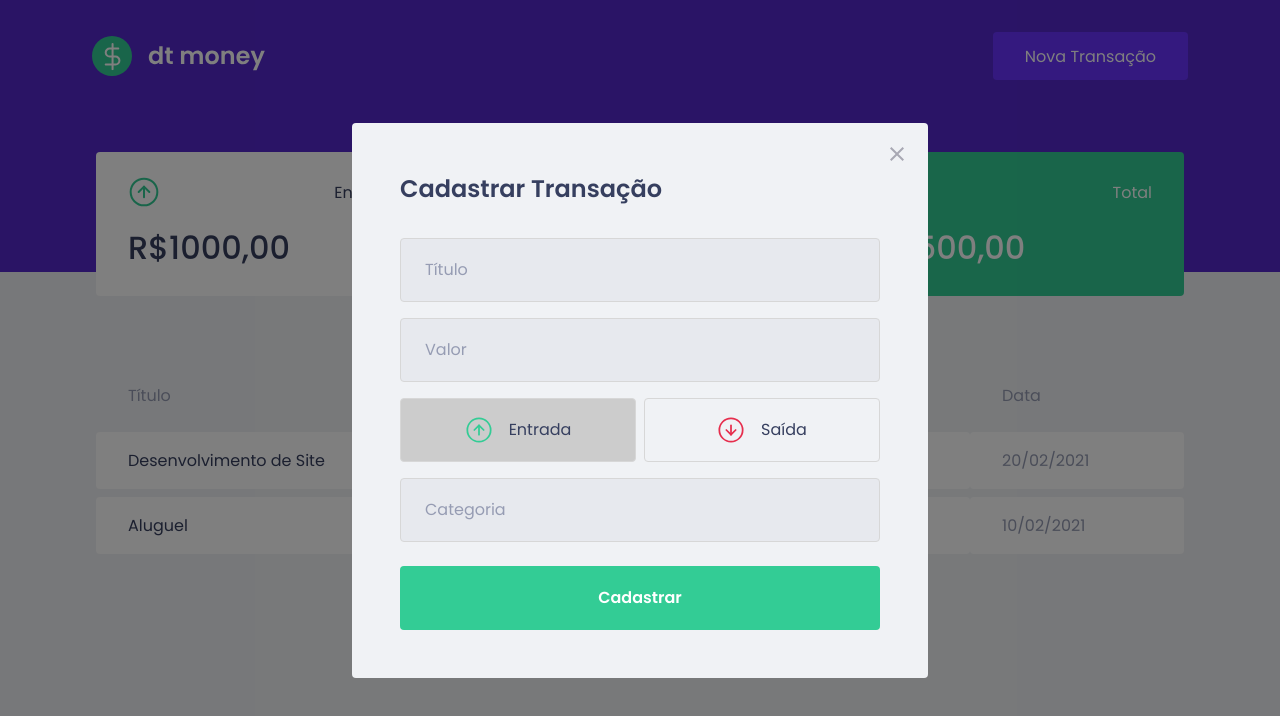
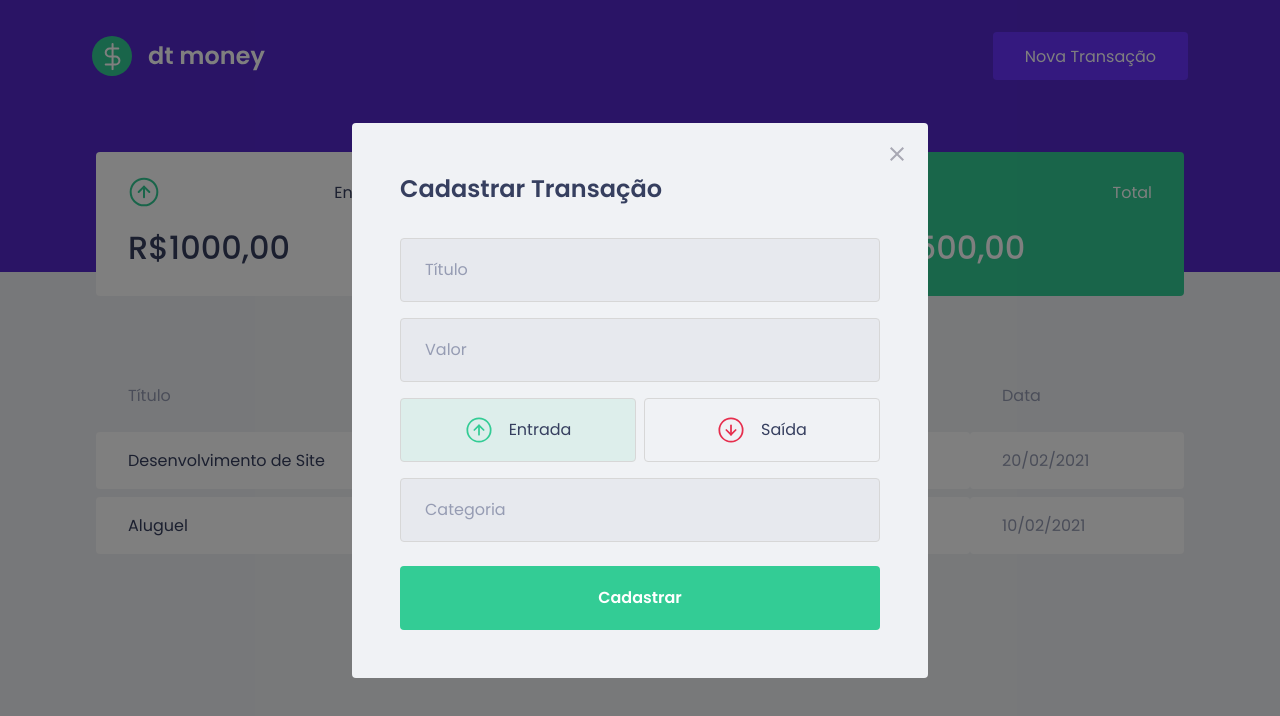
Before and after one commit to sempejunior/rocketseat_react_old, a React (Create React App) app in the folder dtmoney/: page / in a window 1280 px wide. Both pictures are taken after a click on the button "Nova Transação". Shown: the top 716 px of the page. Built offline with nearby package versions, Linux system fonts and the light colour scheme; no server answers; what miragejs would draw is missing.

Commit message:
Changed the color when the button is clicked

```diff
--- a/dtmoney/src/components/NewTransactionModal/index.tsx
+++ b/dtmoney/src/components/NewTransactionModal/index.tsx
@@ -42,6 +42,7 @@
             type="button"
             onClick={()=> {setType('deposit')}}
             isActive= {type==='deposit'}
+            activeColor = "green"
           >
             <img src = {incomeImg} alt="Entrada"/>
             <span>Entrada</span>
@@ -51,6 +52,7 @@
             type="button"
             onClick={()=> {setType('withDraw')}}
             isActive= {type==='withDraw'}
+            activeColor = "red"
           >
             <img src = {outcomeImg} alt="Saida"/>
             <span>Saída</span>
--- a/dtmoney/src/components/NewTransactionModal/styles.ts
+++ b/dtmoney/src/components/NewTransactionModal/styles.ts
@@ -1,6 +1,6 @@
 import styled from "styled-components";
 
-import { darken } from "polished";
+import { darken, transparentize } from "polished";
 
 export const Container = styled.form`
   h2 {
@@ -55,16 +55,23 @@
   gap: 0.5rem;
 `;
 
+interface RadioBoxProps {
+  isActive: boolean;
+  activeColor: "green" | "red";
+}
 
-interface RadioBoxProps{
-  isActive: boolean;
-}
+const colors = {
+  green: "#33cc95",
+  red: "#e52e3d",
+};
 
 export const RadioBox = styled.button<RadioBoxProps>`
   height: 4rem;
   border: 1px solid #d7d7d7;
   border-radius: 0.25rem;
-  background: ${(props)=>props.isActive ? '#ccc' : 'transparent'};
+  background: ${(props) =>
+    props.isActive ? transparentize(0.9, colors[props.activeColor] )
+    : "transparent"};
   display: flex;
   align-items: center;
   justify-content: center;
```
